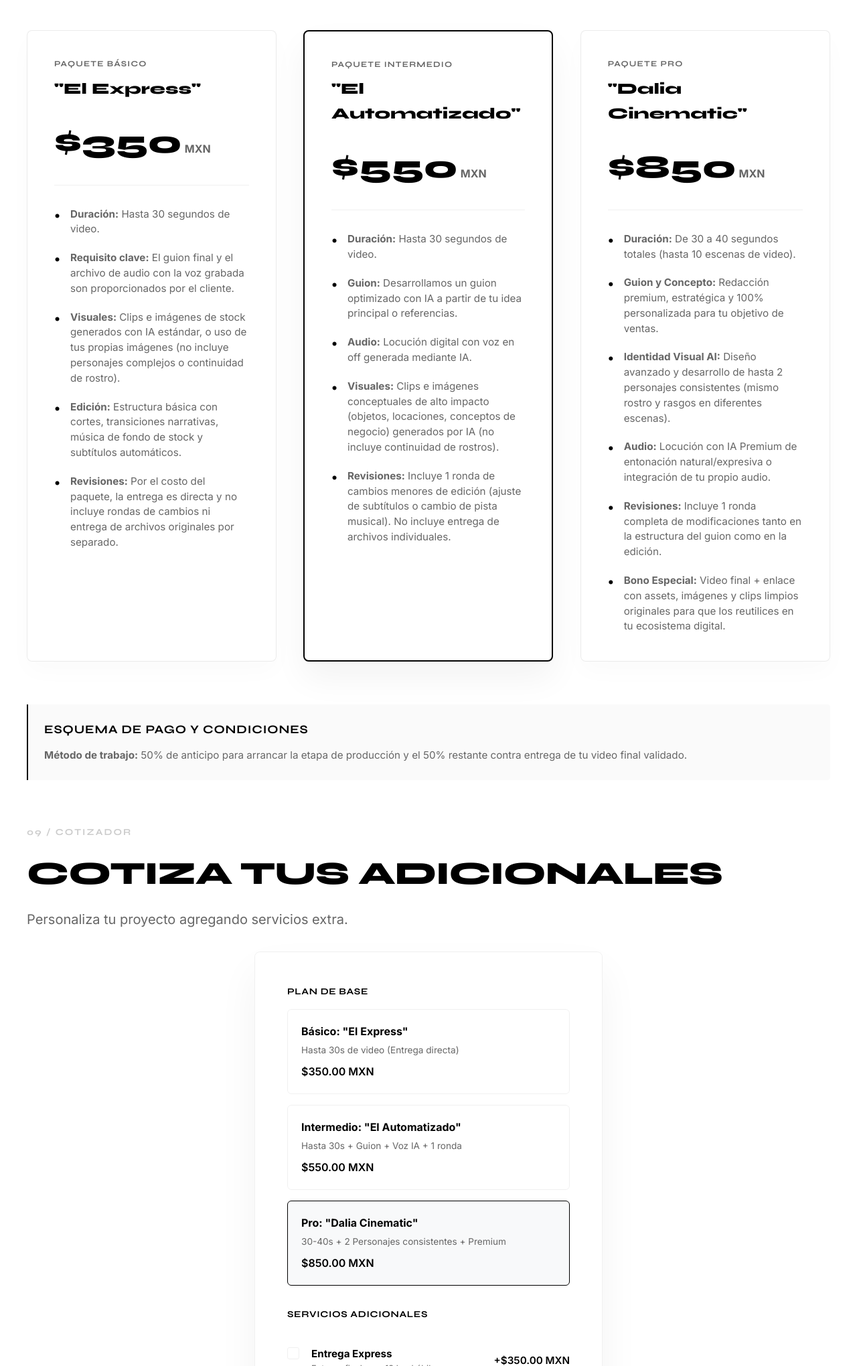
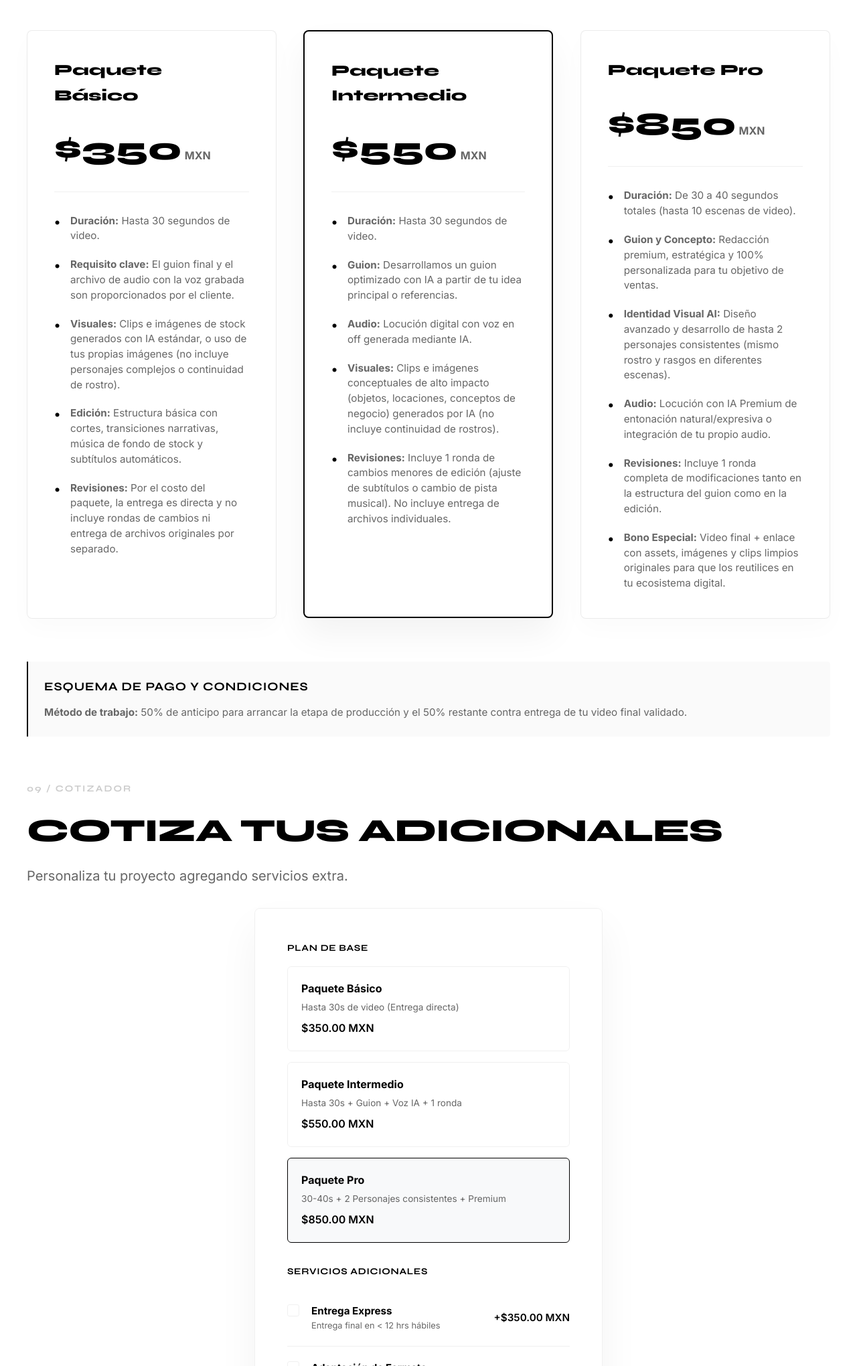
Before and after one commit to Dalia-Rtec/DaliaIAStudio, a plain HTML site: page index.html in a window 1280 px wide. Shown: the part 6158-8198 px from the top of the page at 67% size. Drawn offline with Linux system fonts and the light colour scheme.

Commit message:
style: remove quoted package names from pricing cards and calculator base plans

```diff
--- a/app.js
+++ b/app.js
@@ -297,11 +297,11 @@ document.addEventListener('DOMContentLoaded', () => {
     function updateEmailLink(total, isExpress, isFormat) {
         if (!emailCtaLink) return;
 
-        let planName = 'Pro: "Dalia Cinematic" ($850 MXN)';
+        let planName = 'Paquete Pro ($850 MXN)';
         if (basePrice === 350) {
-            planName = 'Básico: "El Express" ($350 MXN)';
+            planName = 'Paquete Básico ($350 MXN)';
         } else if (basePrice === 550) {
-            planName = 'Intermedio: "El Automatizado" ($550 MXN)';
+            planName = 'Paquete Intermedio ($550 MXN)';
         }
 
         const expressText = isExpress ? "Sí (+ $350)" : "No";
--- a/index.html
+++ b/index.html
@@ -379,8 +379,7 @@
                     <!-- Card 1: El Express -->
                     <div class="pricing-card animate-on-scroll">
                         <div class="card-content font-inter">
-                            <span class="pricing-tier font-syne">PAQUETE BÁSICO</span>
-                            <h3 class="pricing-title font-syne">"El Express"</h3>
+                            <h3 class="pricing-title font-syne">Paquete Básico</h3>
                             <div class="pricing-price-box">
                                 <span class="pricing-val font-syne">$350</span>
                                 <span class="pricing-currency">MXN</span>
@@ -398,8 +397,7 @@
                     <!-- Card 2: El Automatizado -->
                     <div class="pricing-card featured animate-on-scroll">
                         <div class="card-content font-inter">
-                            <span class="pricing-tier font-syne">PAQUETE INTERMEDIO</span>
-                            <h3 class="pricing-title font-syne">"El Automatizado"</h3>
+                            <h3 class="pricing-title font-syne">Paquete Intermedio</h3>
                             <div class="pricing-price-box">
                                 <span class="pricing-val font-syne">$550</span>
                                 <span class="pricing-currency">MXN</span>
@@ -417,8 +415,7 @@
                     <!-- Card 3: Dalia Cinematic -->
                     <div class="pricing-card animate-on-scroll">
                         <div class="card-content font-inter">
-                            <span class="pricing-tier font-syne">PAQUETE PRO</span>
-                            <h3 class="pricing-title font-syne">"Dalia Cinematic"</h3>
+                            <h3 class="pricing-title font-syne">Paquete Pro</h3>
                             <div class="pricing-price-box">
                                 <span class="pricing-val font-syne">$850</span>
                                 <span class="pricing-currency">MXN</span>
@@ -463,7 +460,7 @@
                                         <div class="radio-card" data-type="express">
                                             <input type="radio" name="basePlan" id="planExpress">
                                             <div class="radio-content">
-                                                <span class="radio-title">Básico: "El Express"</span>
+                                                <span class="radio-title">Paquete Básico</span>
                                                 <span class="radio-desc">Hasta 30s de video (Entrega directa)</span>
                                                 <span class="radio-price">$350.00 MXN</span>
                                             </div>
@@ -471,7 +468,7 @@
                                         <div class="radio-card" data-type="automatizado">
                                             <input type="radio" name="basePlan" id="planAutomatizado">
                                             <div class="radio-content">
-                                                <span class="radio-title">Intermedio: "El Automatizado"</span>
+                                                <span class="radio-title">Paquete Intermedio</span>
                                                 <span class="radio-desc">Hasta 30s + Guion + Voz IA + 1 ronda</span>
                                                 <span class="radio-price">$550.00 MXN</span>
                                             </div>
@@ -479,7 +476,7 @@
                                         <div class="radio-card active" data-type="cinematic">
                                             <input type="radio" name="basePlan" id="planCinematic" checked>
                                             <div class="radio-content">
-                                                <span class="radio-title">Pro: "Dalia Cinematic"</span>
+                                                <span class="radio-title">Paquete Pro</span>
                                                 <span class="radio-desc">30-40s + 2 Personajes consistentes + Premium</span>
                                                 <span class="radio-price">$850.00 MXN</span>
                                             </div>
```
